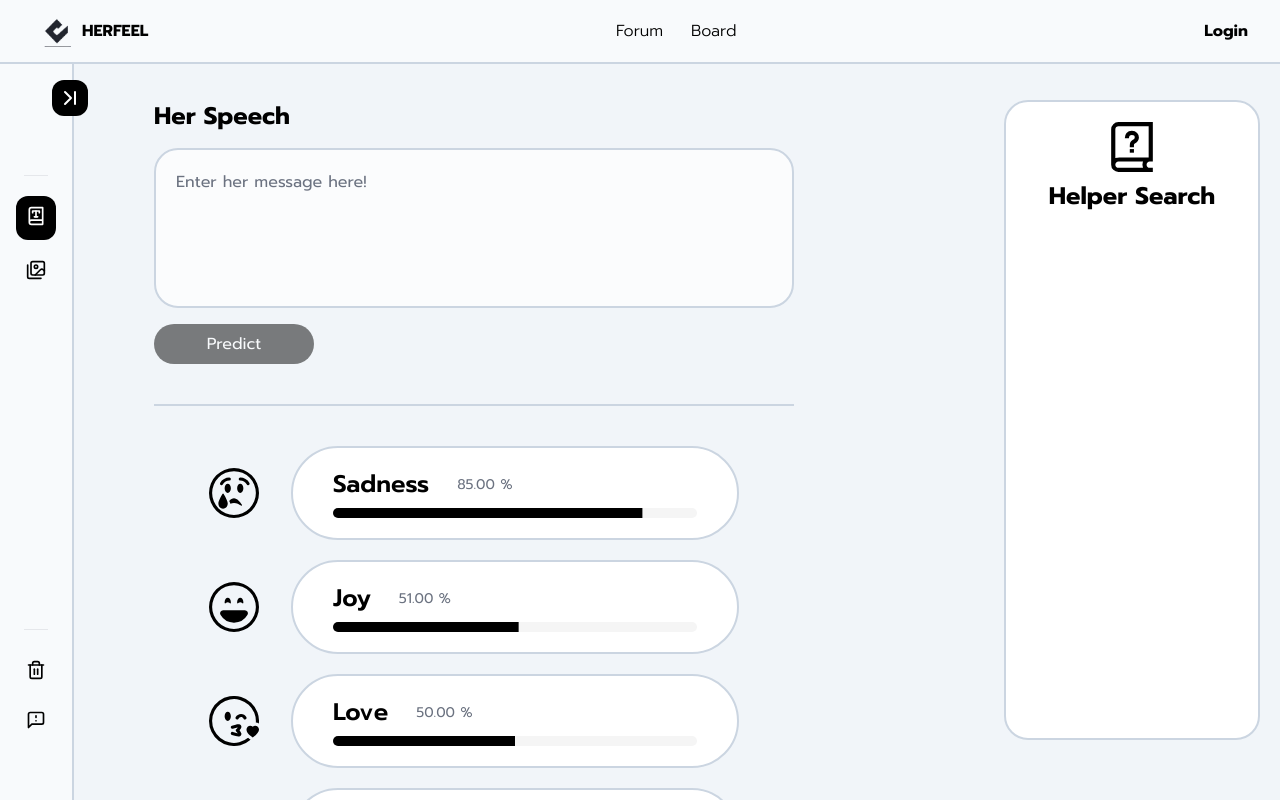
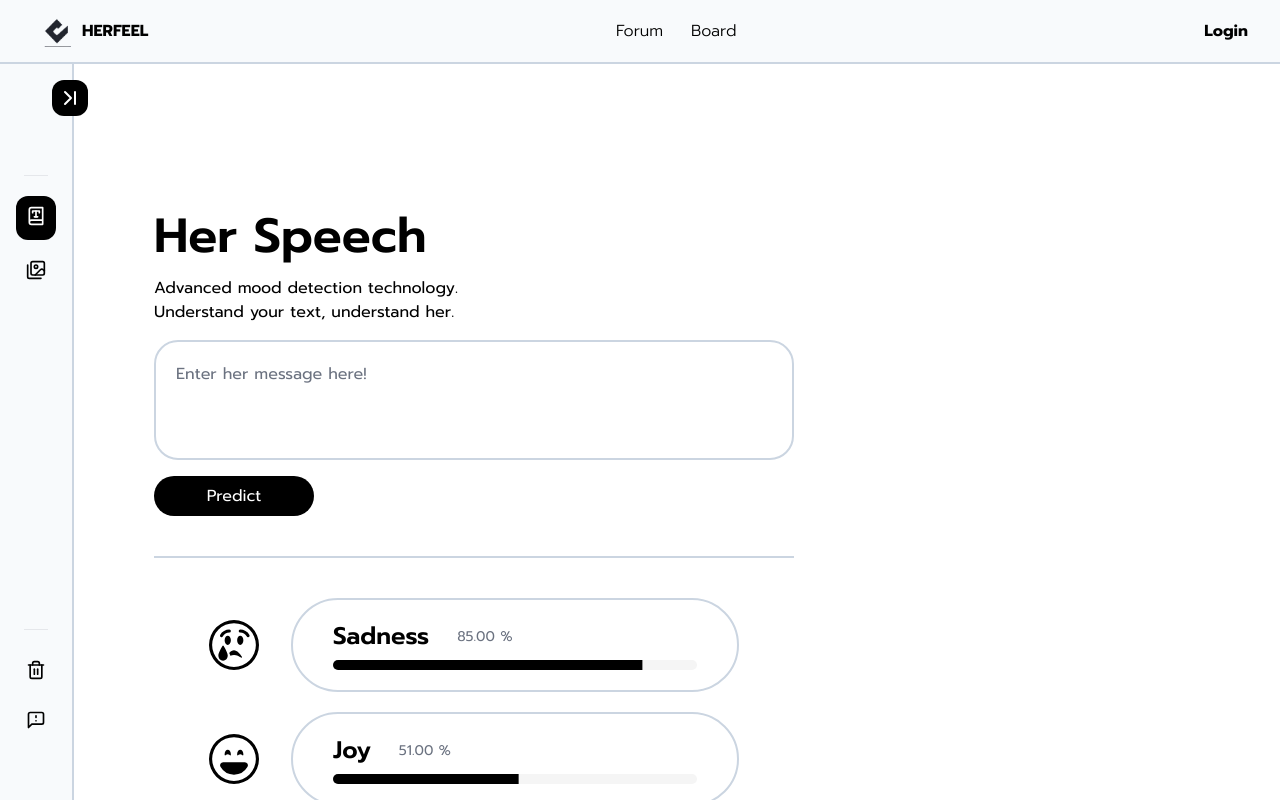
Before and after one commit to chickzilla/her-feeling-client, a Next.js app: page /text in a window 1280 px wide. Shown: the top 800 px of the page. Built offline with nearby package versions, Linux system fonts and the light colour scheme.

Commit message:
fix : fix animation

```diff
--- a/src/app/(board)/text/page.tsx
+++ b/src/app/(board)/text/page.tsx
@@ -5,7 +5,7 @@ import TextAreaBoard from "@/components/text-board/text-area-board";
 export default function BoardTextPage() {
   return (
     <>
-      <main className="w-full pl-20 pr-5 pt-[100px] space-y-12 min-h-[100vh] overflow-y-hidden text-black bg-slate-100 ">
+      <main className="w-full pl-20 pr-5 pt-[100px] space-y-12 min-h-[100vh] overflow-y-hidden text-black bg-white ">
         <div className="flex flex-row justify-between">
           <div className="flex flex-col space-y-10">
             <div className="">
@@ -15,7 +15,6 @@ export default function BoardTextPage() {
               <ResultPane />
             </div>
           </div>
-          <HelperPanel />
         </div>
       </main>
     </>
--- a/src/app/globals.css
+++ b/src/app/globals.css
@@ -34,6 +34,10 @@
   to {
     opacity: 1;
   }
+}
+
+.fade-in-delay-0 {
+  animation: fadeIn 0.5s ease-in forwards;
 }
 
 .fade-in {
--- a/src/components/navbar/navbar.tsx
+++ b/src/components/navbar/navbar.tsx
@@ -16,10 +16,10 @@ export default function Navbar() {
       className={`fixed top-0 w-screen h-16 px-8 items-center z-50 ${
         !isRoot
           ? "bg-slate-50 border-slate-300 border-b-2 text-black"
-          : "bg-transparent text-white"
+          : "bg-transparent text-white fade-in"
       }`}
     >
-      <div className="text-center items-center font-bold flex flex-row fade-in justify-between h-full text-sm lg:text-base">
+      <div className="text-center items-center font-bold flex flex-row justify-between h-full text-sm lg:text-base">
         <Link href="/">
           <div className="flex flex-row items-center">
             <Image
--- a/src/components/navbar/navbar_middle_item.tsx
+++ b/src/components/navbar/navbar_middle_item.tsx
@@ -5,7 +5,7 @@ import NavbarMiddleSubItem from "./navbar_middle_sub_item";
 export default function NavbarMiddleItem() {
   const router = useRouter();
   return (
-    <div className="text-center items-center font-light flex flex-row fade-in space-x-7">
+    <div className="text-center items-center font-light flex flex-row space-x-7">
       <div className="hover:cursor-pointer">Forum</div>
       <NavbarMiddleSubItem name="Board" isActive={true} href="/text" />
     </div>
--- a/src/components/text-board/text-area-board.tsx
+++ b/src/components/text-board/text-area-board.tsx
@@ -14,18 +14,24 @@ export default function TextAreaBoard() {
     }
   }, [message]);
   return (
-    <div className="space-y-4 flex flex-col">
-      <div className="font-bold text-black text-2xl">Her Speech</div>
+    <div className="space-y-4 flex flex-col pt-28">
+      <div className="font-semibold text-black text-5xl move-up">
+        Her Speech
+      </div>
+      <div className="flex w-[30vw] move-up">
+        Advanced mood detection technology. Understand your text, understand
+        her.
+      </div>
       <textarea
         placeholder="Enter her message here!"
-        className="bg-white bg-opacity-70 rounded-3xl p-5 w-[50vw] h-[20vh] border-slate-300 border-2 placeholder-gray-500"
+        className="fade-in-delay-0 bg-white bg-opacity-70 rounded-3xl p-5 w-[50vw] h-[15vh] border-slate-300 border-2 placeholder-gray-500"
         value={message}
         onChange={(e) => setMessage(e.target.value)}
         style={{ resize: "none" }}
       />
 
       <button
-        className={`bg-black text-white py-2 px-5 rounded-3xl font-normal
+        className={`bg-black text-white py-2 px-5 rounded-3xl font-normal fade-in-delay-0
          w-40 hover:cursor-pointer disabled:cursor-not-allowed disabled:opacity-50 ${
            isText
              ? "hover:bg-white hover:text-black hover:shadow-lg transition duration-300 ease-in-out transform hover:-translate-y-1 hover:scale-110"
```
Also changed, not shown: 1 other file (tests, documents, lock files or other folders).
